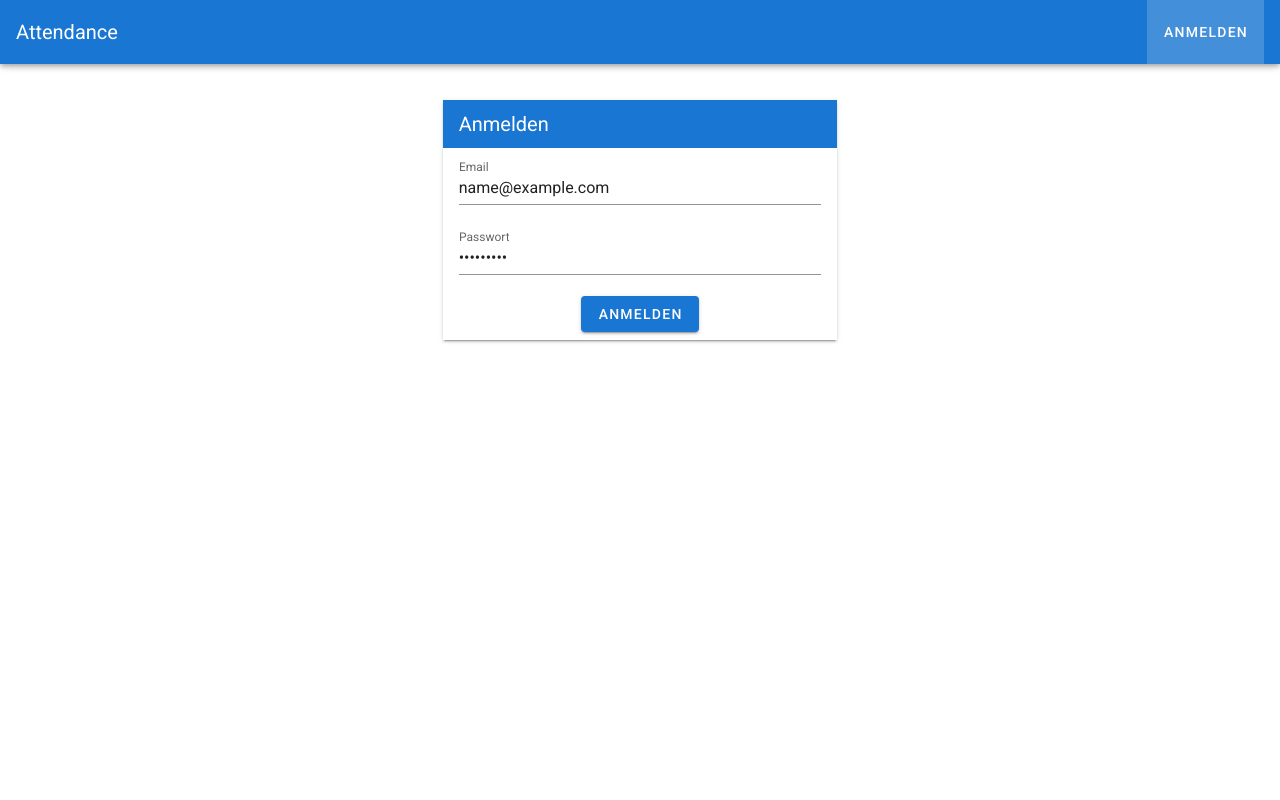
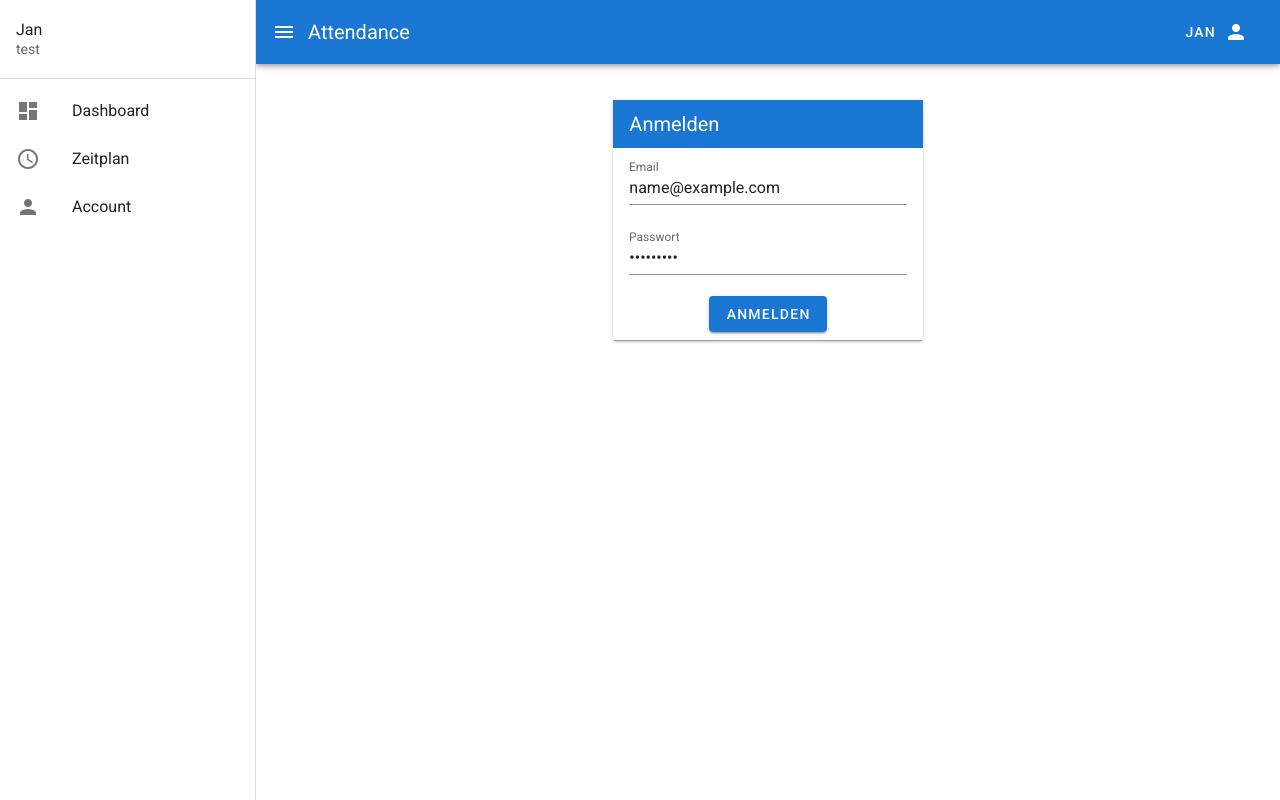
Before and after one commit to yansch/attendance, a Vue app: page /login in a window 1280 px wide. Both pictures are taken after typing "name@example.com", "Sample123" into the empty fields and a click on the button "ANMELDEN". Built offline with nearby package versions, Linux system fonts and the light colour scheme.

Commit message:
Fix store.js and Header.vue

```diff
--- a/package.json
+++ b/package.json
@@ -7,6 +7,7 @@
     "build": "vue-cli-service build"
   },
   "dependencies": {
+    "material-design-icons-iconfont": "^5.0.1",
     "vue": "^2.6.11",
     "vue-router": "^3.1.5",
     "vuetify": "^2.2.11",
--- a/public/index.html
+++ b/public/index.html
@@ -1,5 +1,5 @@
 <!DOCTYPE html>
-<html lang="en">
+<html lang="de">
   <head>
     <meta charset="utf-8">
     <meta http-equiv="X-UA-Compatible" content="IE=edge">
--- a/src/components/Header.vue
+++ b/src/components/Header.vue
@@ -1,44 +1,41 @@
 <template>
     <nav>
-        <v-navigation-drawer app v-if="$store.state.isLoggedIn" v-model="drawer">
+        <v-navigation-drawer app v-if="$store.getters.isLoggedIn" v-model="drawer">
             <v-list>
-                <v-list-tile avatar>
-                    <v-list-tile-avatar>
-                        <v-icon color="primary">mood</v-icon>
-                    </v-list-tile-avatar>
-                    <v-list-tile-content>
-                        <v-list-tile-title>{{ $store.state.user.name }}</v-list-tile-title>
-                        <v-list-tile-sub-title>{{ $store.state.user.email }}</v-list-tile-sub-title>
-                    </v-list-tile-content>
-                </v-list-tile>
+                <v-list-item>
+                    <v-list-item-content>
+                        <v-list-item-title>{{ $store.getters.user.name }}</v-list-item-title>
+                        <v-list-item-subtitle>{{ $store.getters.user.email }}</v-list-item-subtitle>
+                    </v-list-item-content>
+                </v-list-item>
             </v-list>
             <v-divider/>
             <v-list>
-                <v-list-tile active-class="accent--text" v-for="item in items" :key="item.name" :to="item.path">
-                    <v-list-tile-action>
+                <v-list-item active-class="accent--text" v-for="item in items" :key="item.name" :to="item.path">
+                    <v-list-item-action>
                         <v-icon>{{ item.icon || item.path }}</v-icon>
-                    </v-list-tile-action>
-                    <v-list-tile-content>
-                        <v-list-tile-title>{{ item.name }}</v-list-tile-title>
-                    </v-list-tile-content>
-                </v-list-tile>
+                    </v-list-item-action>
+                    <v-list-item-content>
+                        <v-list-item-title>{{ item.name }}</v-list-item-title>
+                    </v-list-item-content>
+                </v-list-item>
             </v-list>
         </v-navigation-drawer>
         <v-app-bar app fixed dark color="primary">
-            <v-app-bar-nav-icon v-if="$store.state.isUserLoggedIn" @click="drawer = !drawer"></v-app-bar-nav-icon>
+            <v-app-bar-nav-icon v-if="$store.getters.isLoggedIn" @click="drawer = !drawer"></v-app-bar-nav-icon>
             <router-link to="/">
                 <v-toolbar-title class="white--text">Attendance</v-toolbar-title>
             </router-link>
             <v-spacer/>
             <v-toolbar-items>
-                <v-btn text to="login" v-if="!$store.state.isUserLoggedIn">Anmelden</v-btn>
+                <v-btn text to="login" v-if="!$store.getters.isLoggedIn">Anmelden</v-btn>
                 <v-menu v-else>
-                    <v-btn text slot="activator">{{ $store.state.user.name }}
+                    <v-btn text slot="activator">{{ $store.getters.user.name }}
                         <v-icon class="ml-2">person</v-icon>
                     </v-btn>
                     <v-list>
-                        <v-list-tile to="account">Account</v-list-tile>
-                        <v-list-tile @click="logout">Abmelden</v-list-tile>
+                        <v-list-item to="account">Account</v-list-item>
+                        <v-list-item @click="logout">Abmelden</v-list-item>
                     </v-list>
                 </v-menu>
             </v-toolbar-items>
@@ -57,10 +54,12 @@
                     name: 'Dashboard'
                 }, {
                     path: 'timetable',
-                    name: 'Zeitplan'
+                    name: 'Zeitplan',
+                    icon: 'schedule'
                 }, {
                     path: 'account',
-                    name: 'Account'
+                    name: 'Account',
+                    icon: 'person'
                 }]
             }
         }
--- a/src/main.js
+++ b/src/main.js
@@ -4,6 +4,7 @@ import App from './App.vue'
 import router from './plugins/router'
 import store from './plugins/store'
 import vuetify from './plugins/vuetify';
+import 'material-design-icons-iconfont/dist/material-design-icons.css'
 
 Vue.config.productionTip = false;
 
@@ -11,7 +12,5 @@ new Vue({
     router,
     store,
     vuetify,
-    render: function (h) {
-        return h(App)
-    }
+    render: h => h(App)
 }).$mount('#app');
--- a/src/plugins/router.js
+++ b/src/plugins/router.js
@@ -3,18 +3,19 @@ import VueRouter from 'vue-router'
 import Home from '../views/Home.vue'
 import Login from '../views/Login';
 import store from './store';
+import Dashboard from '../views/Dashboard';
 
 Vue.use(VueRouter);
 
 const ifAuthenticated = (to, from, next) => {
-    if (store.state.isUserLoggedIn)
+    if (store.state.isLoggedIn)
         next();
     else
         next('/login');
 };
 
 const ifNotAuthenticated = (to, from, next) => {
-    if (!store.state.isUserLoggedIn)
+    if (!store.state.isLoggedin)
         next();
     else
         next('/');
@@ -31,6 +32,12 @@ const routes = [
         name: 'login',
         component: Login,
         beforeEnter: ifNotAuthenticated
+    },
+    {
+        path: '/dashboard',
+        name: 'dashboard',
+        component: Dashboard,
+        beforeEnter: ifAuthenticated
     }
 ];
 
--- a/src/plugins/store.js
+++ b/src/plugins/store.js
@@ -33,8 +33,8 @@ export default new Vuex.Store({
         }
     },
     getters: {
-        token: state => this.state.token,
-        user: state => this.state.user,
-        isLoggedIn: state => !!this.state.token
+        token: state => state.token,
+        user: state => state.user,
+        isLoggedIn: state => !!state.token
     }
 })
--- /dev/null
+++ b/src/views/Dashboard.vue
@@ -0,0 +1,13 @@
+<template>
+
+</template>
+
+<script>
+    export default {
+        name: 'Dashboard'
+    }
+</script>
+
+<style scoped>
+
+</style>
--- a/src/views/Login.vue
+++ b/src/views/Login.vue
@@ -24,7 +24,7 @@
         },
         methods: {
             login() {
-
+                this.$store.dispatch('login', {token: 'test123', user: {name: 'Jan', email: 'test'}})
             }
         }
     }
```
Also changed, not shown: 1 other file (tests, documents, lock files or other folders).
